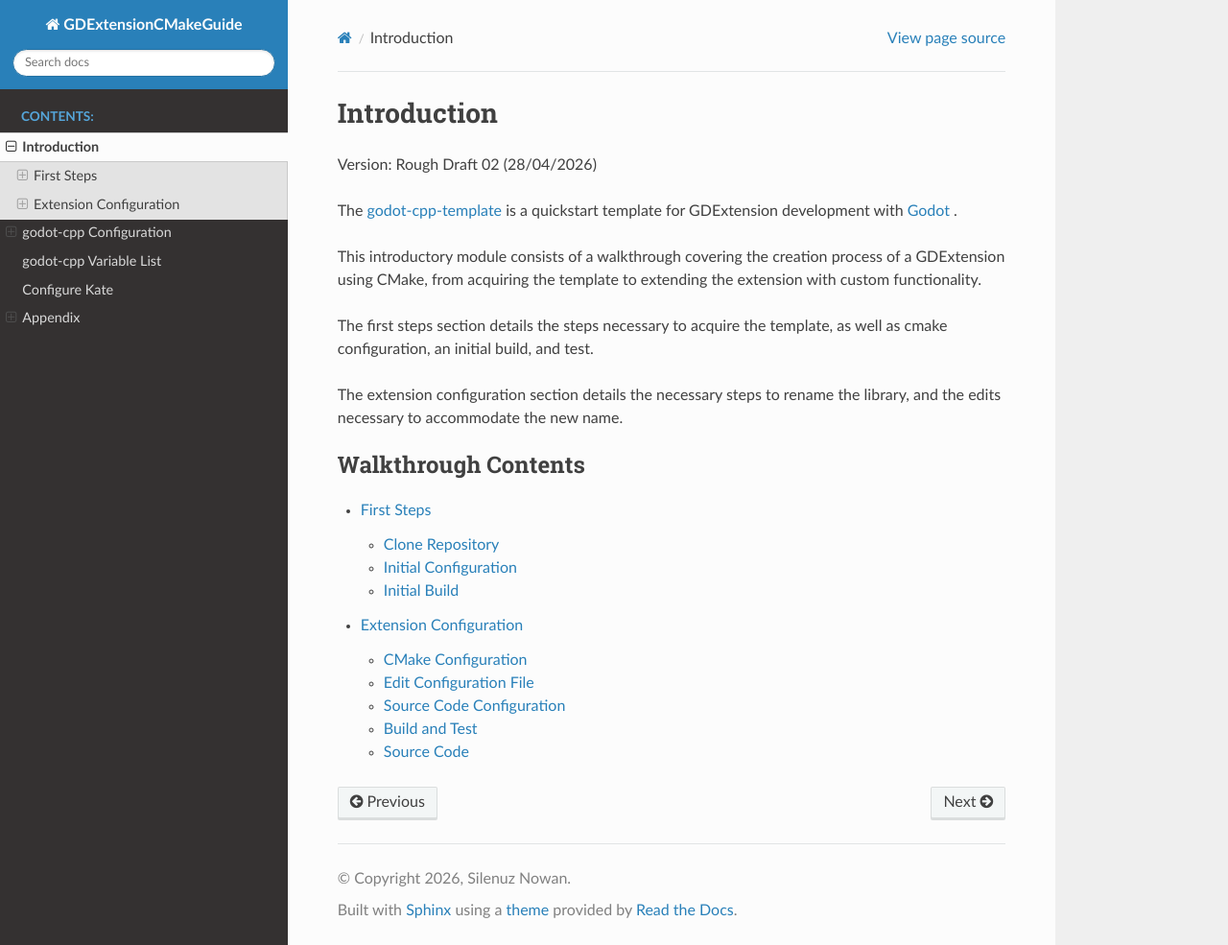
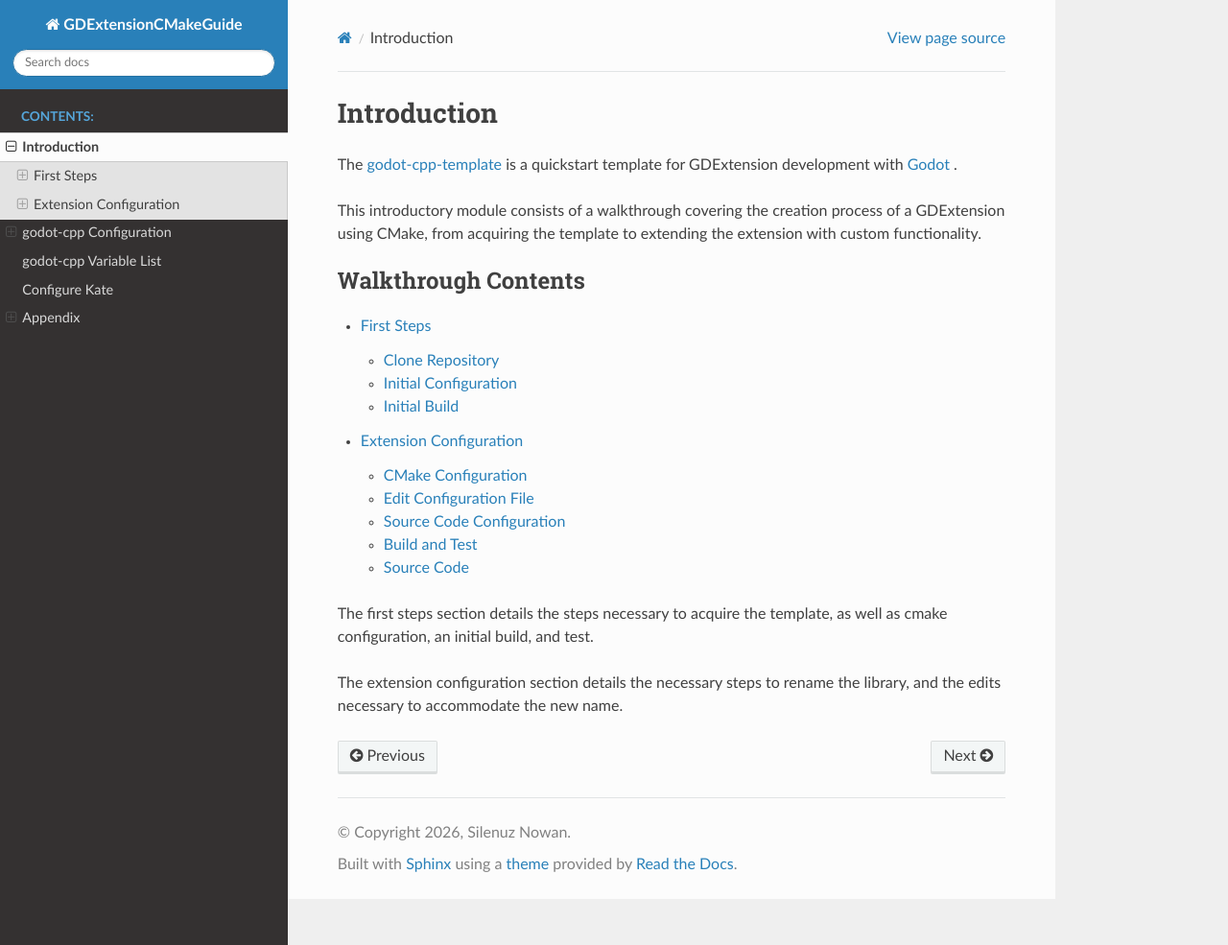
Before and after one commit to silenuz/GDExtension_CMake, a Sphinx documentation site: the page built from docs/source/introduction/introduction.rst, in a window 1280 px wide and 985 px high. Shown: the whole window at 96% size. Built offline with Sphinx 7.4.7 and the Read the Docs theme 3.1.0, drawn with Linux system fonts in a browser that asks for light colours.

Commit message:
moved tag with version to proper page.  Moved introduction description to be below the toc

```diff
--- a/docs/source/index.rst
+++ b/docs/source/index.rst
@@ -2,6 +2,8 @@
    sphinx-quickstart on Wed Apr 22 14:58:39 2026.
    You can adapt this file completely to your liking, but it should at least
    contain the root `toctree` directive.
+
+Version: Rough Draft 02 (28/04/2026)
 
 CMake Guide For GDExtensions
 ----------------------------
--- a/docs/source/introduction/introduction.rst
+++ b/docs/source/introduction/introduction.rst
@@ -1,7 +1,5 @@
 Introduction
 ------------
-
-Version: Rough Draft 02 (28/04/2026)
 
 The `godot-cpp-template <https://github.com/godotengine/godot-cpp-template>`_ is a quickstart template for GDExtension
 development with `Godot <https://godotengine.org/>`_ .
@@ -11,15 +9,16 @@ development with `Godot <https://godotengine.org/>`_ .
 This introductory module consists of a walkthrough covering the creation process of a GDExtension using CMake, from
 acquiring the template to extending the extension with custom functionality.
 
-The first steps section details the steps necessary to acquire the template, as well as cmake configuration, an initial build,
-and test.
-
-The extension configuration section details the necessary steps to rename the library, and the edits necessary to
-accommodate the new name.
-
 .. toctree::
    :maxdepth: 2
    :caption: Walkthrough Contents
 
    first_steps
    extension_configuration
+
+
+The first steps section details the steps necessary to acquire the template, as well as cmake configuration, an initial build,
+and test.
+
+The extension configuration section details the necessary steps to rename the library, and the edits necessary to
+accommodate the new name.
```
